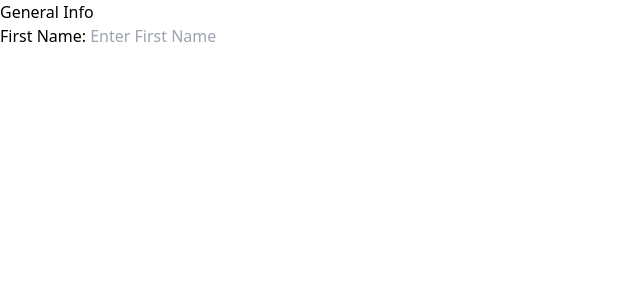
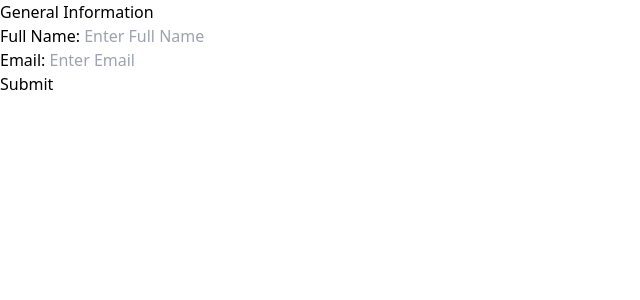
Before and after one commit to Alienatedlabor/cv-app, a React (Vite) app: page / in a window 1280 px wide. Shown: the top 300 px of the page, without its empty margins (0-640 px from the left). Built offline with nearby package versions, Linux system fonts and the light colour scheme.

Commit message:
add first section component

```diff
--- a/src/App.tsx
+++ b/src/App.tsx
@@ -1,24 +1,10 @@
-import { useState } from 'react';
 import './App.css';
-import Input from './components/Input';
+import GeneralInfo from './components/GeneralInfo';
 
 function App() {
-  const [inputValue, setInputValue] = useState('');
-
   return (
     <>
-      <section>
-        <h1>General Info</h1>
-        <Input
-          placeholder={'Enter First Name'}
-          type={'text'}
-          labelText={'First Name: '}
-          value={inputValue}
-          onChange={(e: React.ChangeEvent<HTMLInputElement>) =>
-            setInputValue(e.target.value)
-          }
-        />
-      </section>
+      <GeneralInfo />
       <section></section>
       <section></section>
     </>
--- /dev/null
+++ b/src/components/GeneralInfo.tsx
@@ -0,0 +1,58 @@
+import React, { FormEvent, useState } from 'react';
+import Input from './Input';
+
+const GeneralInfo = () => {
+  const [formState, setFormState] = useState({
+    fullName: '',
+    emailAddress: '',
+    phoneNumber: '',
+  });
+
+  const handleSubmit = (e: React.FormEvent) => {
+    e.preventDefault();
+  };
+
+  const handleChange = (event) => {
+    const target = event.target;
+    const value = target.value;
+    const targetName = target.name;
+
+    setFormState((formState) => ({
+      ...formState,
+      [targetName]: value,
+    }));
+    console.log(formState);
+  };
+
+  return (
+    <section>
+      <h1>General Information</h1>
+      <form action="">
+        <Input
+          placeholder={'Enter Full Name'}
+          type={'text'}
+          labelText={'Full Name: '}
+          value={formState.fullName}
+          onChange={handleChange}
+          name={'fullName'}
+          required={true}
+        />
+        <Input
+          placeholder={'Enter Email'}
+          type={'email'}
+          labelText={'Email: '}
+          value={formState.emailAddress}
+          onChange={handleChange}
+          name={'emailAddress'}
+          required={true}
+        />
+
+        <button type="submit" onSubmit={handleSubmit}>
+          Submit
+        </button>
+      </form>
+    </section>
+  );
+};
+
+export default GeneralInfo;
--- a/src/components/Input.tsx
+++ b/src/components/Input.tsx
@@ -1,14 +1,26 @@
 import React from 'react';
 
-const Input = ({ type, labelText, placeholder, onChange, value }) => {
+const Input = ({
+  type,
+  labelText,
+  placeholder,
+  onChange,
+  name,
+  value,
+  required,
+}) => {
   return (
     <div>
-      <label htmlFor="">{labelText}</label>
+      <label className="" htmlFor="">
+        {labelText}
+      </label>
       <input
         value={value}
         placeholder={placeholder}
         type={type}
         onChange={onChange}
+        name={name}
+        required={required}
       />
     </div>
   );
```
